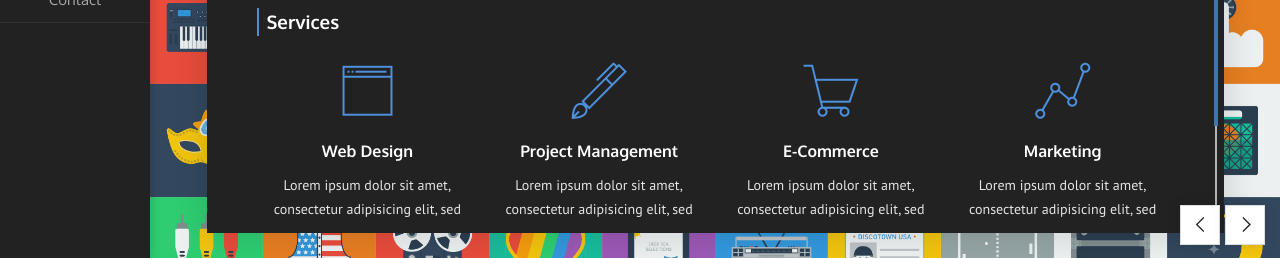
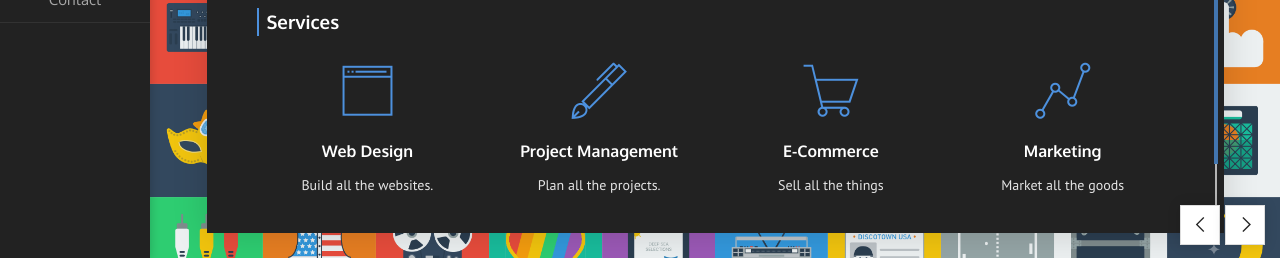
Before and after one commit to linh0404/Portfolio, a plain HTML site: page index.html in a window 1280 px wide. Both pictures are taken after a click on the link "About me". Shown: the part 542-800 px from the top of the page. Drawn offline with Linux system fonts and the light colour scheme.

Commit message:
added all the things

```diff
--- a/index.html
+++ b/index.html
@@ -172,7 +172,7 @@
                       <div class="service-info">
                         <i class="service-icon pe-7s-icon pe-7s-browser"></i>
                         <h4>Web Design</h4>
-                        <p>Lorem ipsum dolor sit amet, consectetur adipisicing elit, sed do eiusmod tempor.</p>
+                        <p>Build all the websites.</p>
                       </div>
                     </div>
                   </div>
@@ -182,7 +182,7 @@
                       <div class="service-info">
                         <i class="service-icon pe-7s-icon pe-7s-pen"></i>
                         <h4>Project Management</h4>
-                        <p>Lorem ipsum dolor sit amet, consectetur adipisicing elit, sed do eiusmod tempor.</p>
+                        <p>Plan all the projects.</p>
                       </div>
                     </div>
                   </div>
@@ -192,7 +192,7 @@
                       <div class="service-info">
                         <i class="service-icon pe-7s-icon pe-7s-cart"></i>
                         <h4>E-Commerce</h4>
-                        <p>Lorem ipsum dolor sit amet, consectetur adipisicing elit, sed do eiusmod tempor.</p>
+                        <p>Sell all the things</p>
                       </div>
                     </div>
                   </div>
@@ -202,7 +202,7 @@
                       <div class="service-info">
                         <i class="service-icon pe-7s-icon pe-7s-graph1"></i>
                         <h4>Marketing</h4>
-                        <p>Lorem ipsum dolor sit amet, consectetur adipisicing elit, sed do eiusmod tempor.</p>
+                        <p>Market all the goods</p>
                       </div>
                     </div>
                   </div>
```
